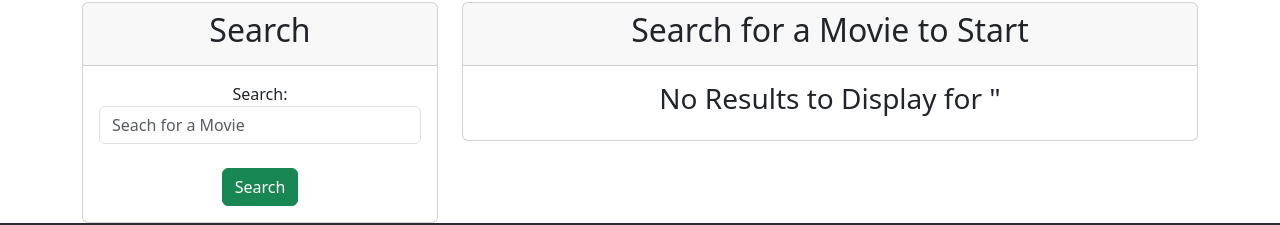
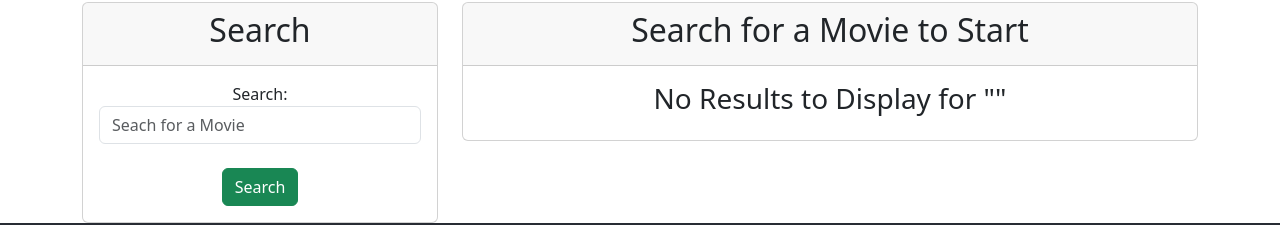
Before and after one commit to dinozio-design/movie-info-api, a React (Create React App) app: page / in a window 1280 px wide. Shown: the part 250-475 px from the top of the page. Built offline with nearby package versions, Linux system fonts and the light colour scheme; no server answers.

Commit message:
typo fixed

```diff
--- a/src/components/GuiContainer.jsx
+++ b/src/components/GuiContainer.jsx
@@ -65,7 +65,7 @@ export default function GuiContainer() {
                                 released={Released}
                             />
                         ) : (
-                            <h3>No Results to Display for "{search}</h3>
+                            <h3>No Results to Display for "{search}"</h3>
                         )}
                     </Card>
                 </Column>
```
